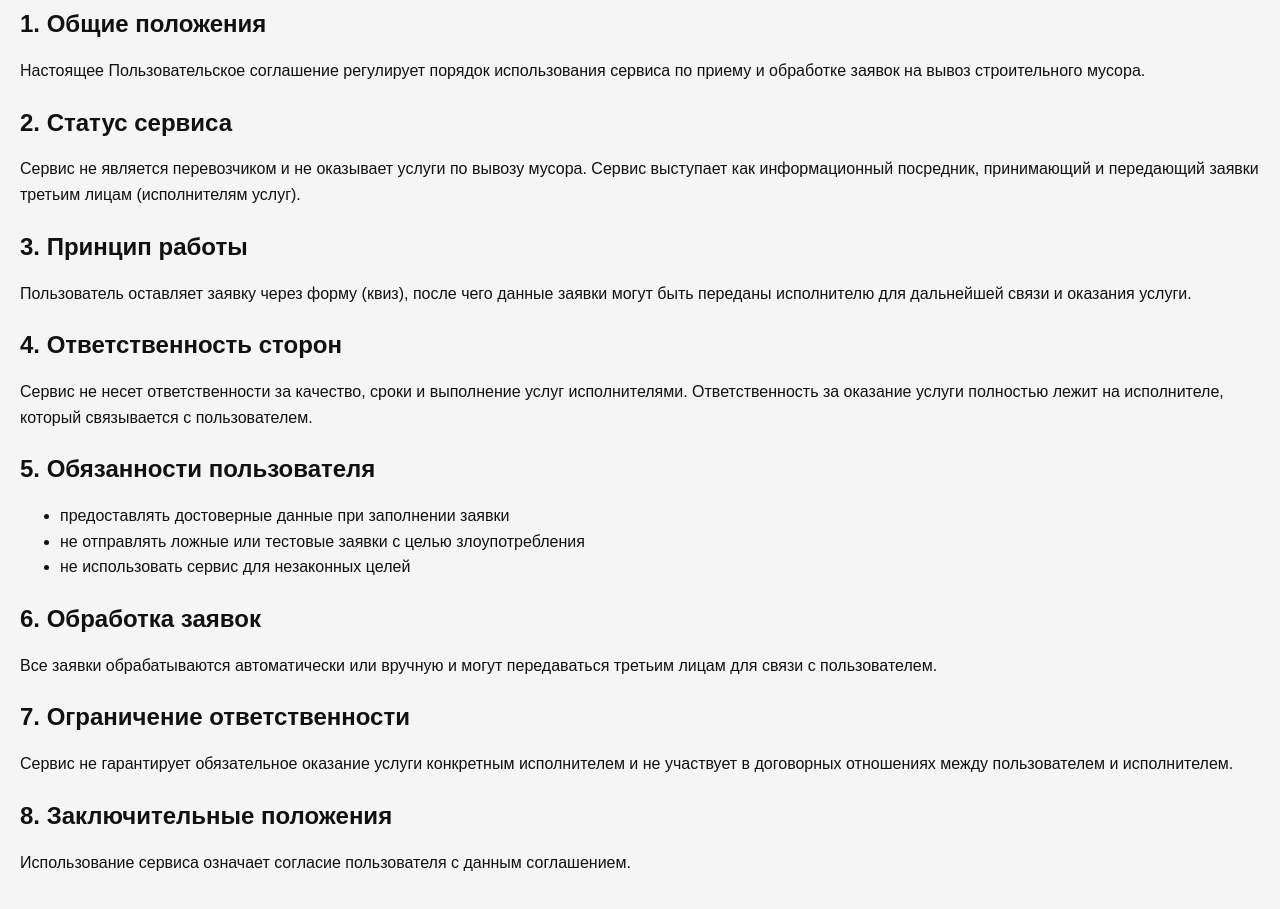
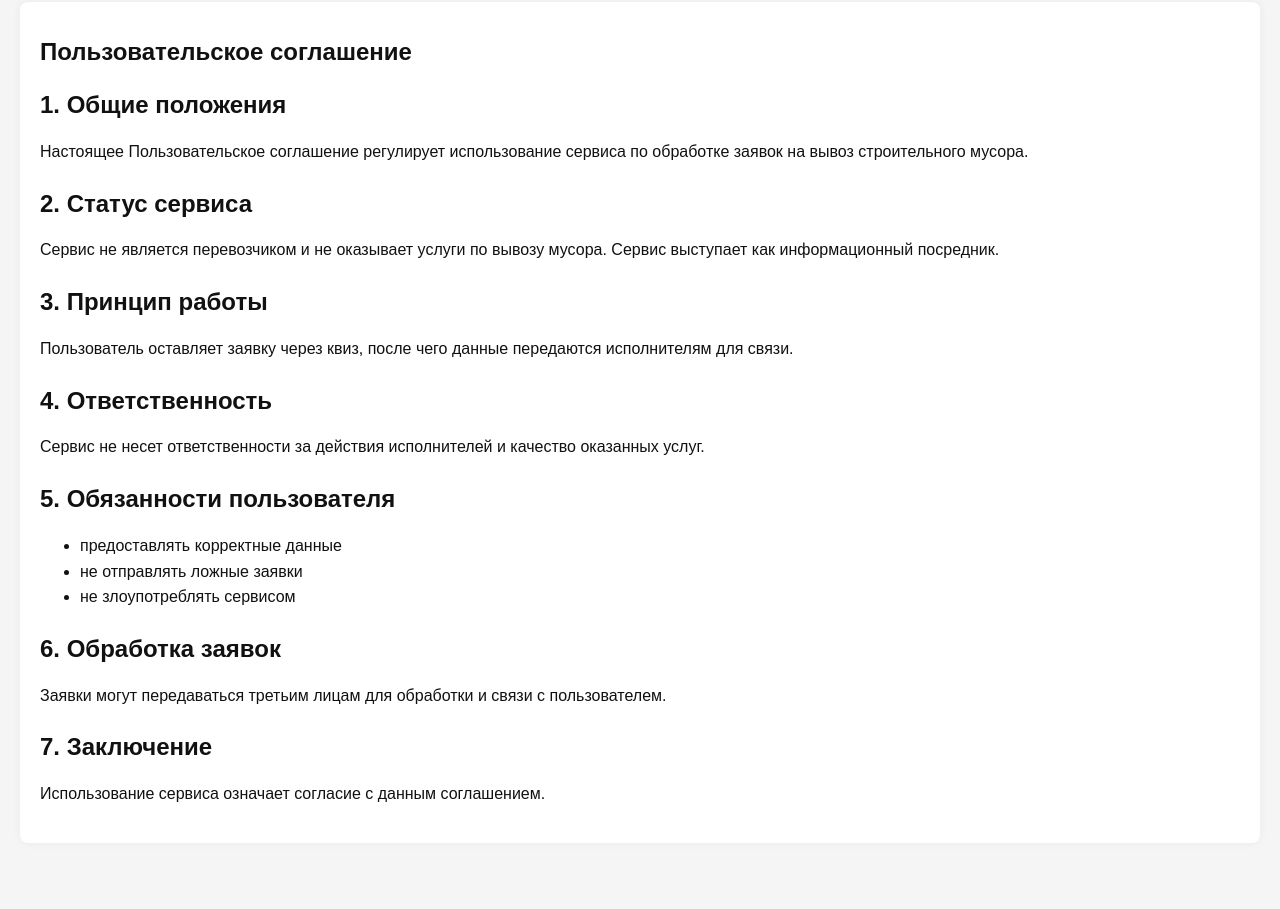
Before and after one commit to perevozmusora-ekb/privacy-site, a plain HTML site: page index.html in a window 1280 px wide. Shown: the part 2000-2909 px from the top of the page. After the commit the page ends 2863 px from the top, so only its background shows below. Drawn offline with Linux system fonts and the light colour scheme.

Commit message:
Update index.html

```diff
--- a/index.html
+++ b/index.html
@@ -154,49 +154,48 @@ Telegram: <b>@perevoz_musora</b><br>
 
 </div>
 </body>
-  <h1>Пользовательское соглашение</h1>
+  <div style="margin-top: 40px; padding-top: 20px; border-top: 1px solid #ddd;">
+
+<div style="background: #fff; padding: 20px; border-radius: 8px; box-shadow: 0 0 10px rgba(0,0,0,0.05);">
+
+<h1>Пользовательское соглашение</h1>
 
 <h2>1. Общие положения</h2>
 <p>
-Настоящее Пользовательское соглашение регулирует порядок использования сервиса по приему и обработке заявок на вывоз строительного мусора.
+Настоящее Пользовательское соглашение регулирует использование сервиса по обработке заявок на вывоз строительного мусора.
 </p>
 
 <h2>2. Статус сервиса</h2>
 <p>
-Сервис не является перевозчиком и не оказывает услуги по вывозу мусора.
-Сервис выступает как информационный посредник, принимающий и передающий заявки третьим лицам (исполнителям услуг).
+Сервис не является перевозчиком и не оказывает услуги по вывозу мусора. Сервис выступает как информационный посредник.
 </p>
 
 <h2>3. Принцип работы</h2>
 <p>
-Пользователь оставляет заявку через форму (квиз), после чего данные заявки могут быть переданы исполнителю для дальнейшей связи и оказания услуги.
+Пользователь оставляет заявку через квиз, после чего данные передаются исполнителям для связи.
 </p>
 
-<h2>4. Ответственность сторон</h2>
+<h2>4. Ответственность</h2>
 <p>
-Сервис не несет ответственности за качество, сроки и выполнение услуг исполнителями.
-Ответственность за оказание услуги полностью лежит на исполнителе, который связывается с пользователем.
+Сервис не несет ответственности за действия исполнителей и качество оказанных услуг.
 </p>
 
 <h2>5. Обязанности пользователя</h2>
 <ul>
-<li>предоставлять достоверные данные при заполнении заявки</li>
-<li>не отправлять ложные или тестовые заявки с целью злоупотребления</li>
-<li>не использовать сервис для незаконных целей</li>
+<li>предоставлять корректные данные</li>
+<li>не отправлять ложные заявки</li>
+<li>не злоупотреблять сервисом</li>
 </ul>
 
 <h2>6. Обработка заявок</h2>
 <p>
-Все заявки обрабатываются автоматически или вручную и могут передаваться третьим лицам для связи с пользователем.
+Заявки могут передаваться третьим лицам для обработки и связи с пользователем.
 </p>
 
-<h2>7. Ограничение ответственности</h2>
+<h2>7. Заключение</h2>
 <p>
-Сервис не гарантирует обязательное оказание услуги конкретным исполнителем и не участвует в договорных отношениях между пользователем и исполнителем.
+Использование сервиса означает согласие с данным соглашением.
 </p>
 
-<h2>8. Заключительные положения</h2>
-<p>
-Использование сервиса означает согласие пользователя с данным соглашением.
-</p>
-</html>
+</div>
+</div>
```
